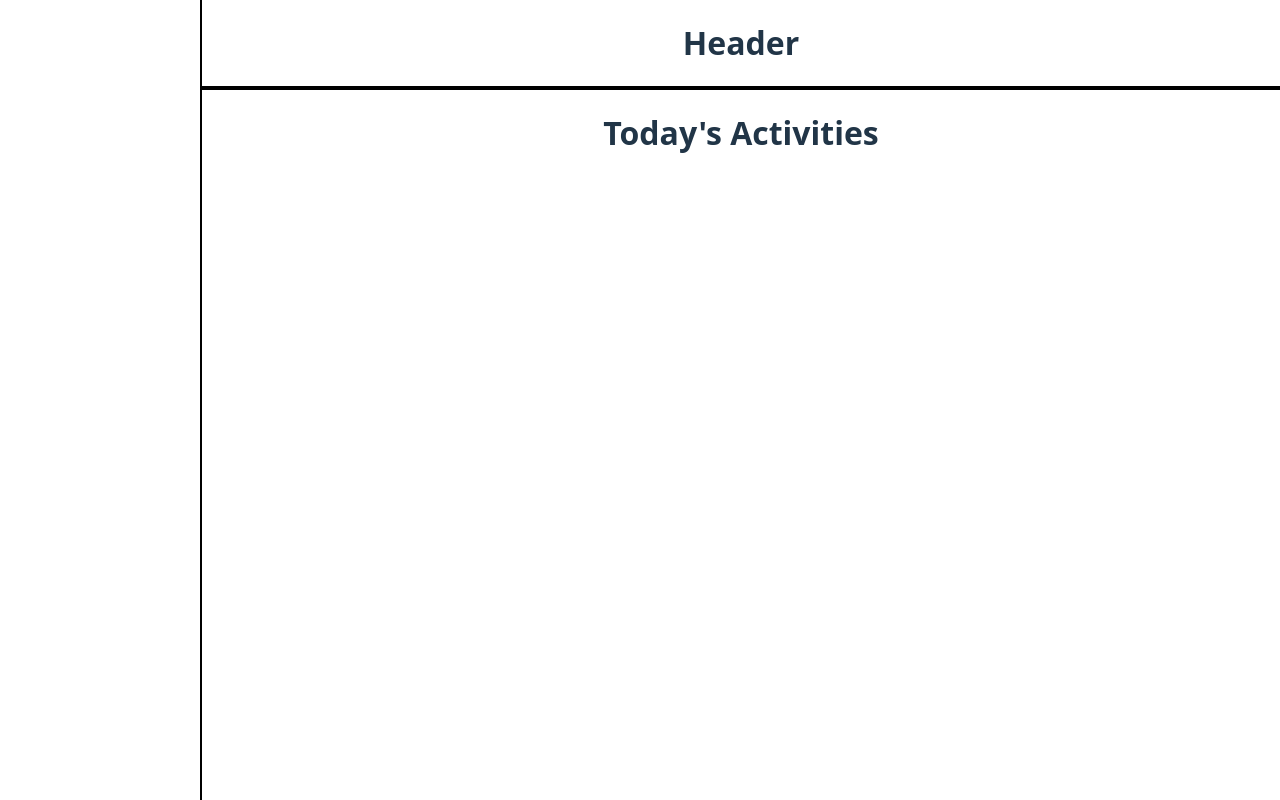
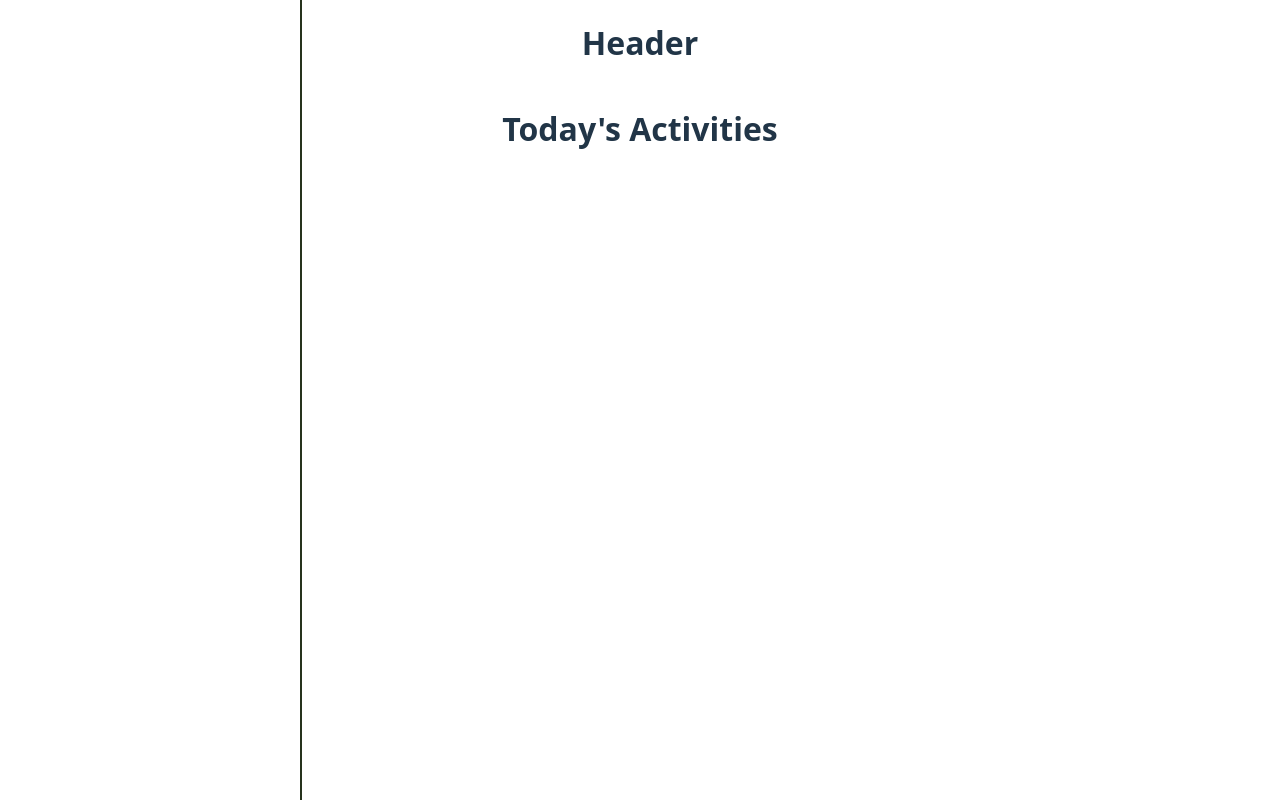
Before and after one commit to AnthonyZ0425/LockedIn, a React (Vite) app: page / in a window 1280 px wide. Built offline with nearby package versions, Linux system fonts and the light colour scheme.

Commit message:
Change to flex, optimize position for components

```diff
--- a/src/App.css
+++ b/src/App.css
@@ -30,42 +30,25 @@
   }
 }
 
+.app-nav {
+  position: fixed;
+  top: 0;
+  left: 0;
+  height: 100vh;
+  width: 300px;
+  border-right: 2px solid #26331d;
+}
+
 .app-container {
-  display: grid;
-  grid-template-rows: auto 1fr;
-  grid-template-columns: 200px 1fr;
-  grid-template-areas:
-    "sidebar header"
-    "sidebar main";
+  display: flex;
+  flex-direction: column;
   height: 100vh;
   overflow: hidden;
 }
 
-.app-container > * {
-  border: 2px solid #000;
-}
-
-.app-nav {
-  grid-area: sidebar;
-  position: fixed;
-  top: 0;
-  left: 0;
-  height: 100vh;
-  width: 200px;
-  border-left: none;
-  border-top: none;
-  border-bottom: none;
-}
-
 .app-header {
-  grid-area: header;
-  border-top: none;
-  border-right: none;
 }
 
 .app-main {
-  grid-area: main;
   overflow-y: auto;
-  border-right: none;
-  border-bottom: none;
 }
--- a/src/App.jsx
+++ b/src/App.jsx
@@ -13,10 +13,11 @@ function App() {
   const [activePage, setActivePage] = React.useState('activities');
 
   return (
-    <div className="app-container">
+    <>
       <nav className='app-nav'>
         <Sidebar activePage={activePage} setActivePage={setActivePage}/>
       </nav>
+      <div className="app-container">
         <header className='app-header'>
           <Header />
         </header>
@@ -28,6 +29,7 @@ function App() {
           {activePage === 'settings' && <Settings />}
         </main>
       </div>
+    </>
   );
 }
 
```
Lines whose indentation alone changed are shown as unchanged.
